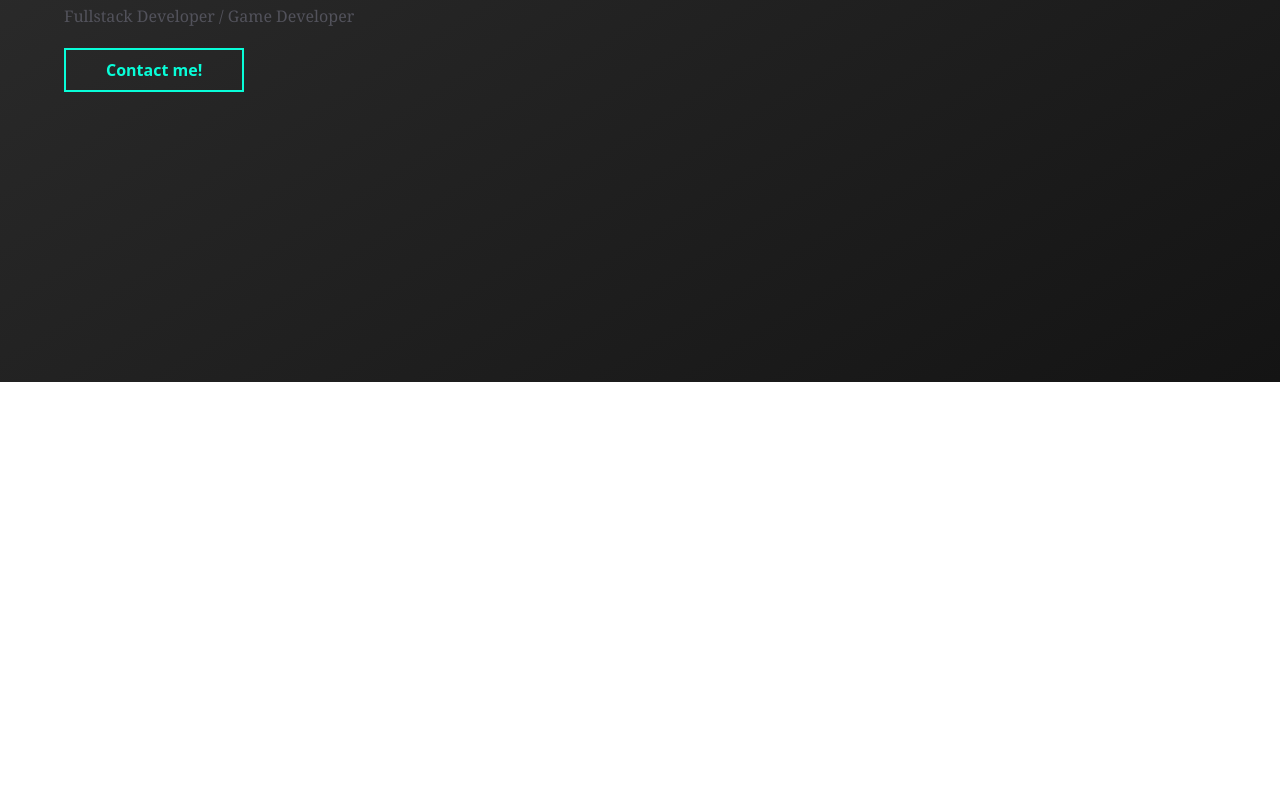
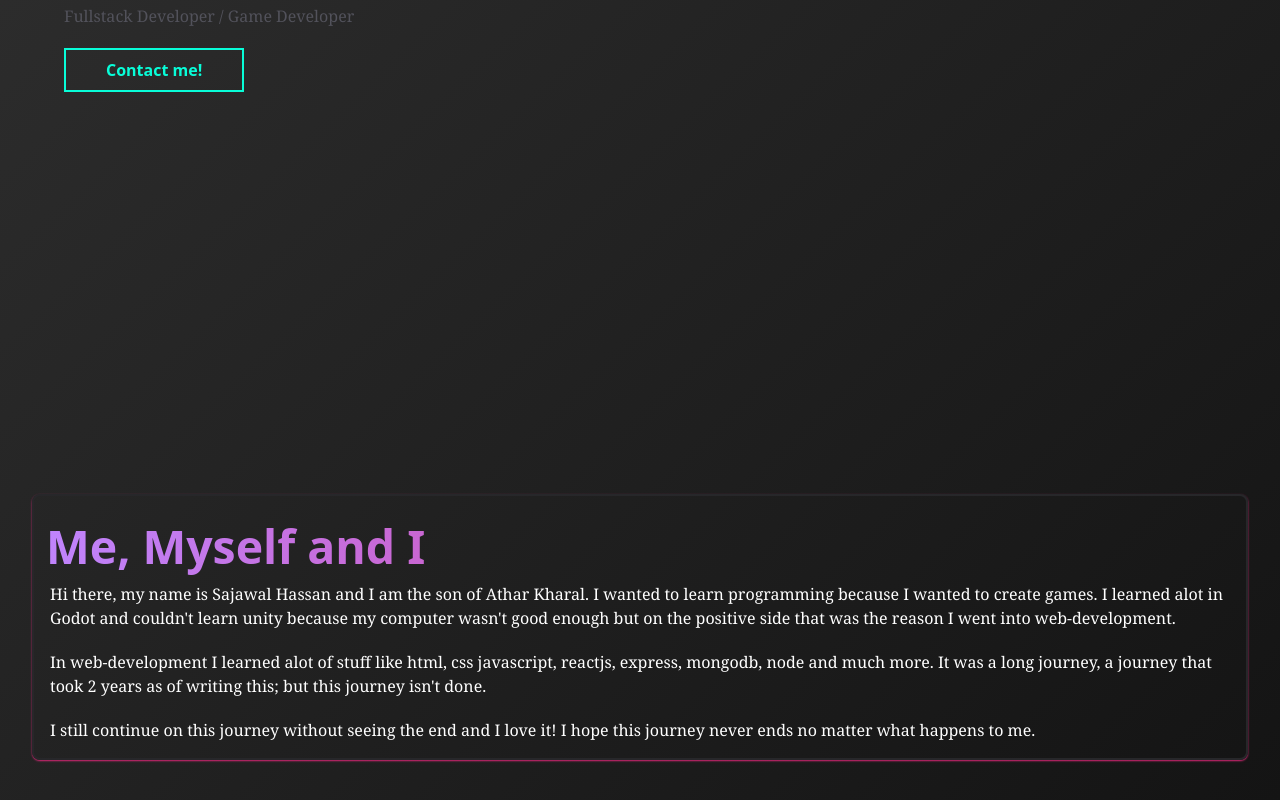
Before and after one commit to SajawalHassan/portfolio_react, a React (Create React App) app: page / in a window 1280 px wide. Shown: the part 418-1218 px from the top of the page. Before the commit the page ends 800 px from the top, so only its background shows below. Built offline with nearby package versions, Linux system fonts and the light colour scheme.

Commit message:
Add About comp

```diff
--- a/src/App.js
+++ b/src/App.js
@@ -1,11 +1,13 @@
+import About from "./Components/About.comp";
 import Header from "./Components/Header/Header.comp";
 import Main from "./Components/Main/Main.comp";
 
 function App() {
   return (
-    <div className="bg-gradient-to-br from-[#313131] to-[#141414] h-screen">
+    <div>
       <Header />
       <Main />
+      <About />
     </div>
   );
 }
--- /dev/null
+++ b/src/Components/About.comp.js
@@ -0,0 +1,37 @@
+import React from "react";
+
+function About() {
+  return (
+    <div
+      id="about"
+      className="border-2 border-zinc-800 rounded-lg shadow-sm shadow-pink-600 mt-[26vh] text-white my-10 py-4 mx-8 px-3"
+    >
+      <h1 className="text-[2.9rem] font-bold text-transparent bg-gradient-to-r from-purple-400 to-pink-600 bg-clip-text">
+        Me, Myself and I
+      </h1>
+      <div className="ml-1 font-serif space-y-5">
+        <p>
+          Hi there, my name is Sajawal Hassan and I am the son of Athar Kharal.
+          I wanted to learn programming because I wanted to create games. I
+          learned alot in Godot and couldn't learn unity because my computer
+          wasn't good enough but on the positive side that was the reason I went
+          into web-development.
+        </p>
+
+        <p>
+          In web-development I learned alot of stuff like html, css javascript,
+          reactjs, express, mongodb, node and much more. It was a long journey,
+          a journey that took 2 years as of writing this; but this journey isn't
+          done.
+        </p>
+
+        <p>
+          I still continue on this journey without seeing the end and I love it!
+          I hope this journey never ends no matter what happens to me.
+        </p>
+      </div>
+    </div>
+  );
+}
+
+export default About;
--- a/src/Components/Header/Header.comp.js
+++ b/src/Components/Header/Header.comp.js
@@ -6,17 +6,14 @@ function Header() {
   const [menu, setMenu] = useState(false);
 
   return (
-    <div className="px-4 py-2 flex items-center justify-between sticky top-0 z-50">
+    <div className="px-4 py-2 flex items-center justify-between sticky top-0 z-50 bg-[#292828]">
       <div className="p-1">
         <a href="/" className="text-pink-600 text-2xl font-extrabold">
           <span className="text-white font-light">I'm</span> Sajawal
         </a>
       </div>
       <div>
-        <div
-          className="p-1 bg-[#242323] cursor-pointer"
-          onClick={() => setMenu(true)}
-        >
+        <div className="p-1 cursor-pointer" onClick={() => setMenu(true)}>
           <MenuIcon className="h-10 text-white" />
         </div>
         {menu && (
@@ -46,13 +43,25 @@ function Header() {
             </div>
 
             <div className="h-[70vh] grid place-content-center text-center">
-              <a className="menu-link" href="#about">
+              <a
+                className="menu-link"
+                href="#about"
+                onClick={() => setMenu(false)}
+              >
                 About Me
               </a>
-              <a className="menu-link" href="#my-skills">
+              <a
+                className="menu-link"
+                href="#my-skills"
+                onClick={() => setMenu(false)}
+              >
                 My Skills
               </a>
-              <a className="menu-link border-b" href="#contact">
+              <a
+                className="menu-link border-b"
+                href="#contact"
+                onClick={() => setMenu(false)}
+              >
                 Contact
               </a>
             </div>
--- a/src/index.css
+++ b/src/index.css
@@ -10,10 +10,24 @@
 
 body {
   overflow-x: hidden;
+  background-image: linear-gradient(to bottom right, #313131, #141414);
 }
 
 .menu-animation {
   animation: 500ms menu-animation;
+}
+
+::-webkit-scrollbar {
+  width: 7px;
+}
+
+::-webkit-scrollbar-thumb {
+  background: #3b3b3b;
+  border-radius: 10px;
+}
+
+::-webkit-scrollbar-track {
+  background-color: rgb(87, 87, 87);
 }
 
 @keyframes menu-animation {
```
